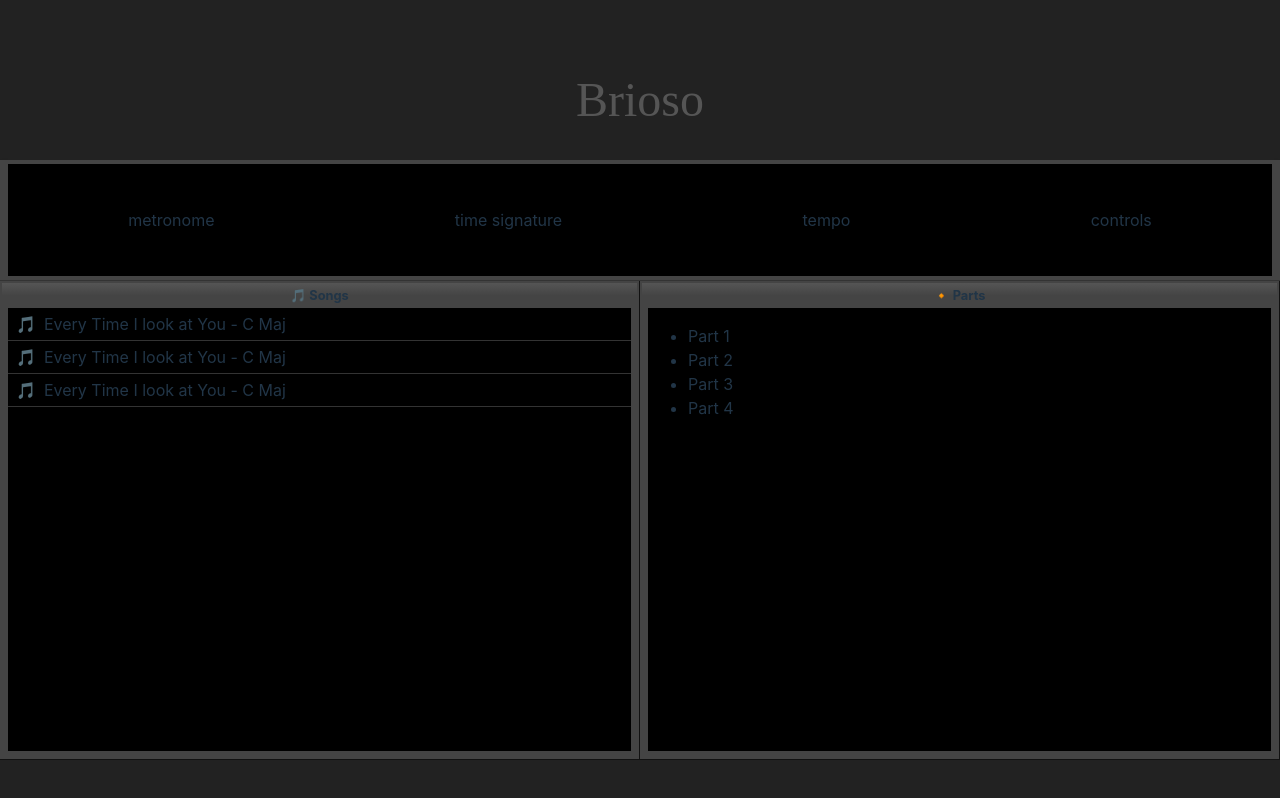
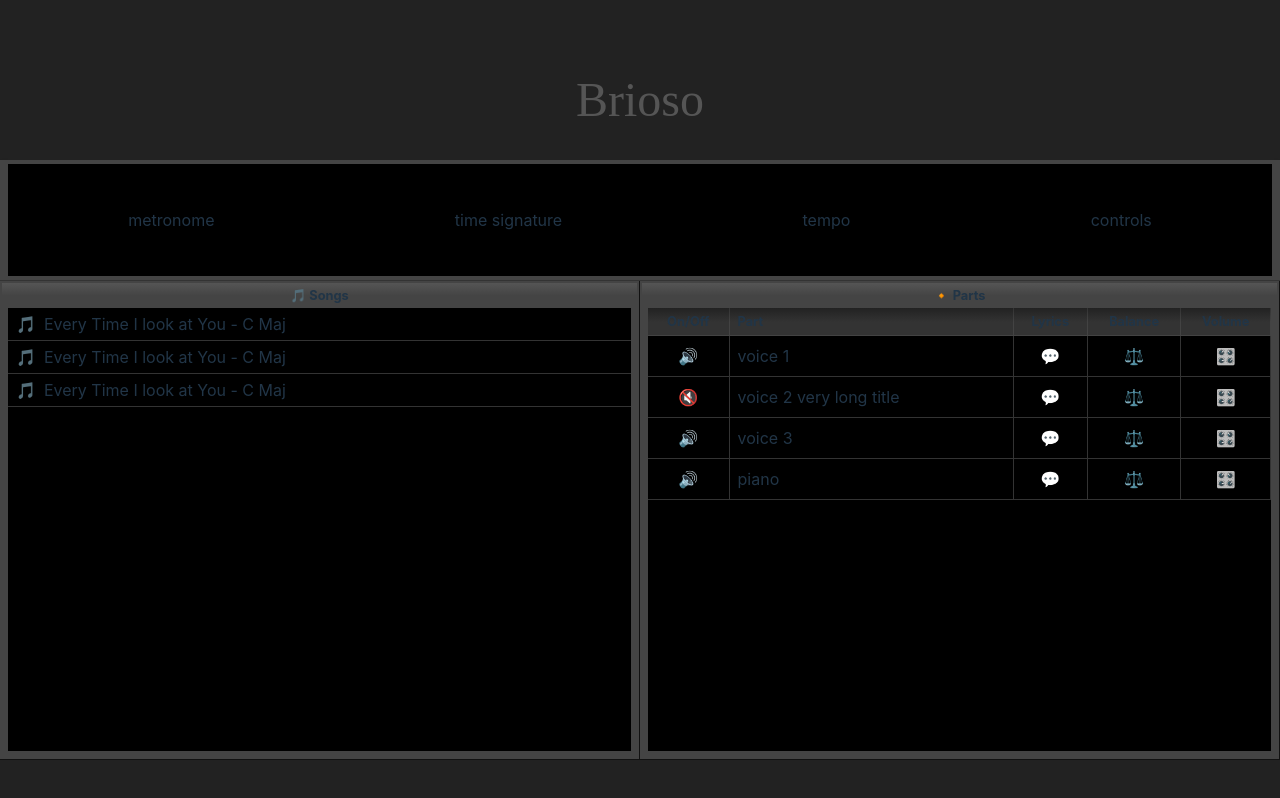
Before and after one commit to webbertakken/brioso, a React (Vite) app: page / in a window 1280 px wide. Built offline with nearby package versions, Linux system fonts and the light colour scheme; a web font is replaced by a local one.

Commit message:
feat: add part ui

```diff
--- /dev/null
+++ b/src/panels/parts/Columns.module.css
@@ -0,0 +1,19 @@
+.columns {
+  display: table-row;
+  background: linear-gradient(180deg, #222222 0%, #333333 50%);
+}
+
+.columns > div {
+  display: table-cell;
+  padding: 0.25rem;
+  border-right: 1px solid rgba(204, 204, 204, .1);
+  border-bottom: 1px solid rgba(204, 204, 204, .1);
+  text-align: center;
+  font-size: 80%;
+  font-weight: bold;
+}
+
+.columns .title {
+  text-align: left;
+  padding-left: 0.5rem;
+}
--- /dev/null
+++ b/src/panels/parts/Columns.tsx
@@ -0,0 +1,17 @@
+import styles from './Columns.module.css'
+
+interface Props {}
+
+const Columns = ({}: Props): JSX.Element => {
+  return (
+    <div className={styles.columns}>
+      <div>On/Off</div>
+      <div className={styles.title}>Part</div>
+      <div>Lyrics</div>
+      <div>Balance</div>
+      <div>Volume</div>
+    </div>
+  )
+}
+
+export default Columns
--- /dev/null
+++ b/src/panels/parts/Part.module.css
@@ -0,0 +1,15 @@
+.part {
+  display: table-row;
+}
+
+.part > div {
+  display: table-cell;
+  padding: 0.5rem;
+  border-bottom: 1px solid rgba(204, 204, 204, .25);
+  border-right: 1px solid rgba(204, 204, 204, .25);
+  text-align: center;
+}
+
+.part .title {
+  text-align: left;
+}
--- /dev/null
+++ b/src/panels/parts/Part.tsx
@@ -0,0 +1,20 @@
+import styles from './Part.module.css'
+
+interface Props {
+  title: string
+  muted?: boolean
+}
+
+const Part = ({ title, muted = false }: Props): JSX.Element => {
+  return (
+    <div className={styles.part}>
+      <div>{muted ? '🔇' : '🔊'}</div>
+      <div className={styles.title}>{title}</div>
+      <div>💬</div>
+      <div>⚖️</div>
+      <div>🎛️</div>
+    </div>
+  )
+}
+
+export default Part
--- a/src/panels/parts/PartsPanel.tsx
+++ b/src/panels/parts/PartsPanel.tsx
@@ -1,16 +1,19 @@
 import Panel from '../Panel.tsx'
+import Columns from './Columns.tsx'
+import Part from './Part.tsx'
 
 interface Props {}
 
 const PartsPanel = ({}: Props): JSX.Element => {
   return (
     <Panel title="Parts" icon={'🔸'}>
-      <ul>
-        <li>Part 1</li>
-        <li>Part 2</li>
-        <li>Part 3</li>
-        <li>Part 4</li>
-      </ul>
+      <div style={{ display: 'table' }}>
+        <Columns />
+        <Part title={'voice 1'} />
+        <Part title={'voice 2 very long title'} muted />
+        <Part title={'voice 3'} />
+        <Part title={'piano'} />
+      </div>
     </Panel>
   )
 }
```
